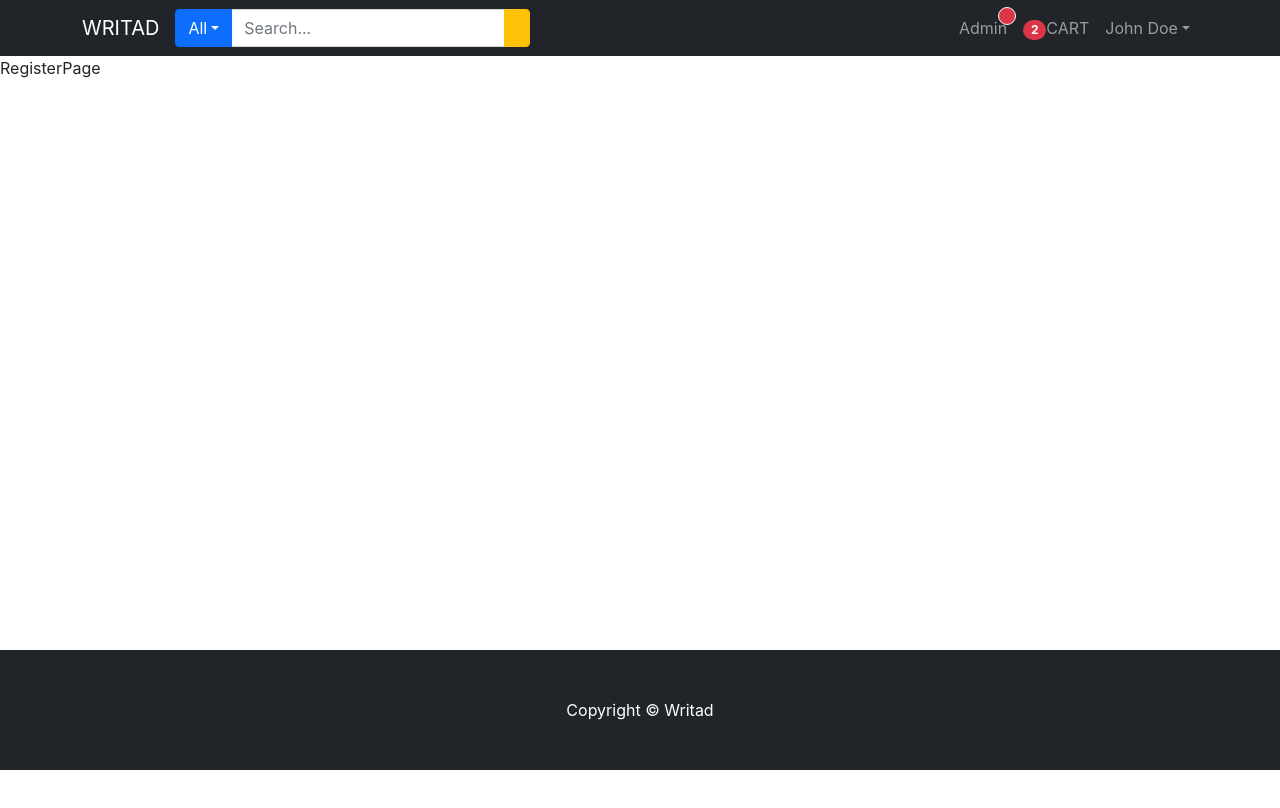
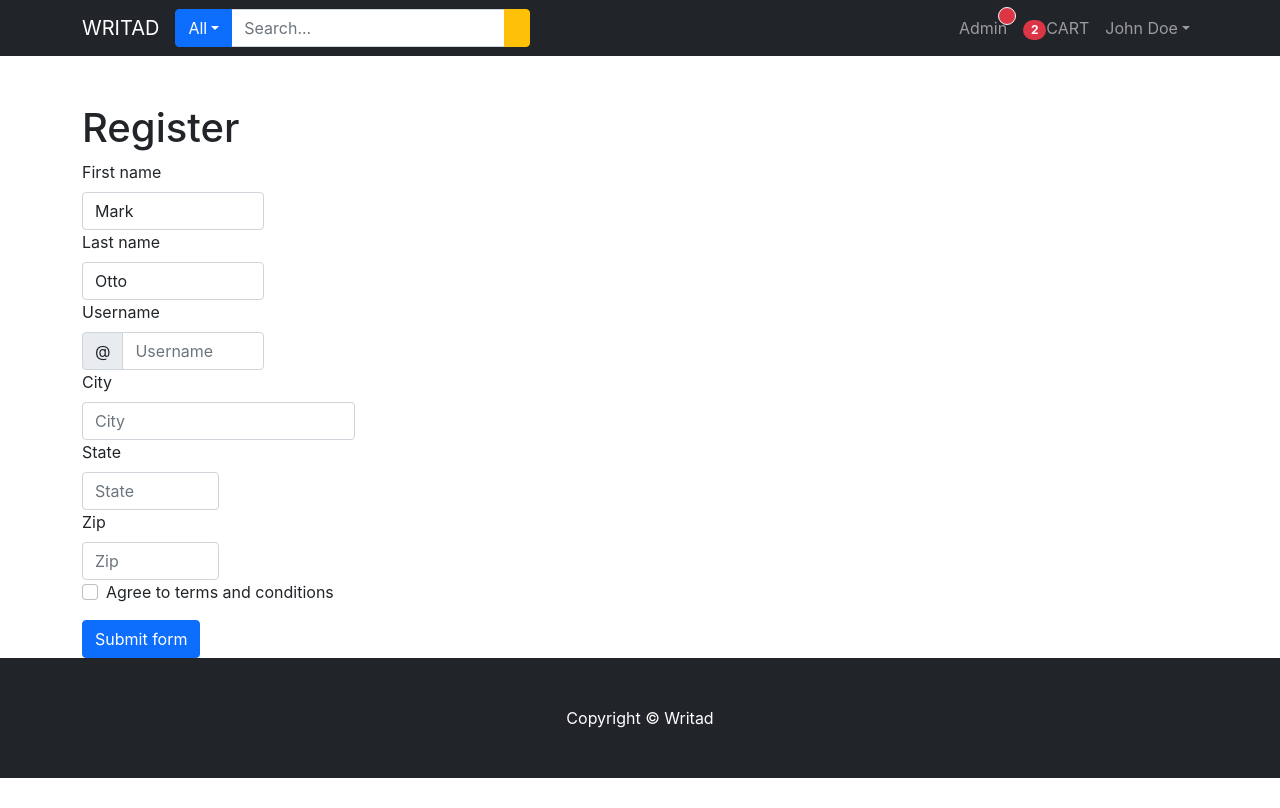
Before and after one commit to Gitroars/WADS_FP, a React (Create React App) app in the folder frontend/: page /register in a window 1280 px wide. Built offline with nearby package versions, Linux system fonts and the light colour scheme; the HTML template or start-up script is replaced by a standard one.

Commit message:
Prepare registration page

```diff
--- a/frontend/src/pages/RegisterPage.js
+++ b/frontend/src/pages/RegisterPage.js
@@ -1,7 +1,96 @@
-import React from "react"
+import React from "react";
+import { Container, Row, Col, Form, Button, InputGroup } from "react-bootstrap";
+import { useState } from "react";
+const RegisterPage = () => {
+  const [validated, setValidated] = useState(false);
 
-const RegisterPage = () => {
-  return <div>RegisterPage</div>
-}
+  const handleSubmit = (event) => {
+    const form = event.currentTarget;
+    if (form.checkValidity() === false) {
+      event.preventDefault();
+      event.stopPropagation();
+    }
 
-export default RegisterPage
+    setValidated(true);
+  };
+  return (
+    <Container>
+      <Row className='mt-5'>
+        <Col md={6}>
+          <h1>Register</h1>
+          <Form noValidate validated={validated} onSubmit={handleSubmit}>
+            <Form.Group as={Col} md='4' controlId='validationCustom01'>
+              <Form.Label>First name</Form.Label>
+              <Form.Control
+                required
+                type='text'
+                placeholder='First name'
+                defaultValue='Mark'
+              />
+              <Form.Control.Feedback>Looks good!</Form.Control.Feedback>
+            </Form.Group>
+            <Form.Group as={Col} md='4' controlId='validationCustom02'>
+              <Form.Label>Last name</Form.Label>
+              <Form.Control
+                required
+                type='text'
+                placeholder='Last name'
+                defaultValue='Otto'
+              />
+              <Form.Control.Feedback>Looks good!</Form.Control.Feedback>
+            </Form.Group>
+            <Form.Group as={Col} md='4' controlId='validationCustomUsername'>
+              <Form.Label>Username</Form.Label>
+              <InputGroup hasValidation>
+                <InputGroup.Text id='inputGroupPrepend'>@</InputGroup.Text>
+                <Form.Control
+                  type='text'
+                  placeholder='Username'
+                  aria-describedby='inputGroupPrepend'
+                  required
+                />
+                <Form.Control.Feedback type='invalid'>
+                  Please choose a username.
+                </Form.Control.Feedback>
+              </InputGroup>
+            </Form.Group>
+
+            <Form.Group as={Col} md='6' controlId='validationCustom03'>
+              <Form.Label>City</Form.Label>
+              <Form.Control type='text' placeholder='City' required />
+              <Form.Control.Feedback type='invalid'>
+                Please provide a valid city.
+              </Form.Control.Feedback>
+            </Form.Group>
+            <Form.Group as={Col} md='3' controlId='validationCustom04'>
+              <Form.Label>State</Form.Label>
+              <Form.Control type='text' placeholder='State' required />
+              <Form.Control.Feedback type='invalid'>
+                Please provide a valid state.
+              </Form.Control.Feedback>
+            </Form.Group>
+            <Form.Group as={Col} md='3' controlId='validationCustom05'>
+              <Form.Label>Zip</Form.Label>
+              <Form.Control type='text' placeholder='Zip' required />
+              <Form.Control.Feedback type='invalid'>
+                Please provide a valid zip.
+              </Form.Control.Feedback>
+            </Form.Group>
+
+            <Form.Group className='mb-3'>
+              <Form.Check
+                required
+                label='Agree to terms and conditions'
+                feedback='You must agree before submitting.'
+                feedbackType='invalid'
+              />
+            </Form.Group>
+            <Button type='submit'>Submit form</Button>
+          </Form>
+        </Col>
+      </Row>
+    </Container>
+  );
+};
+
+export default RegisterPage;
```
